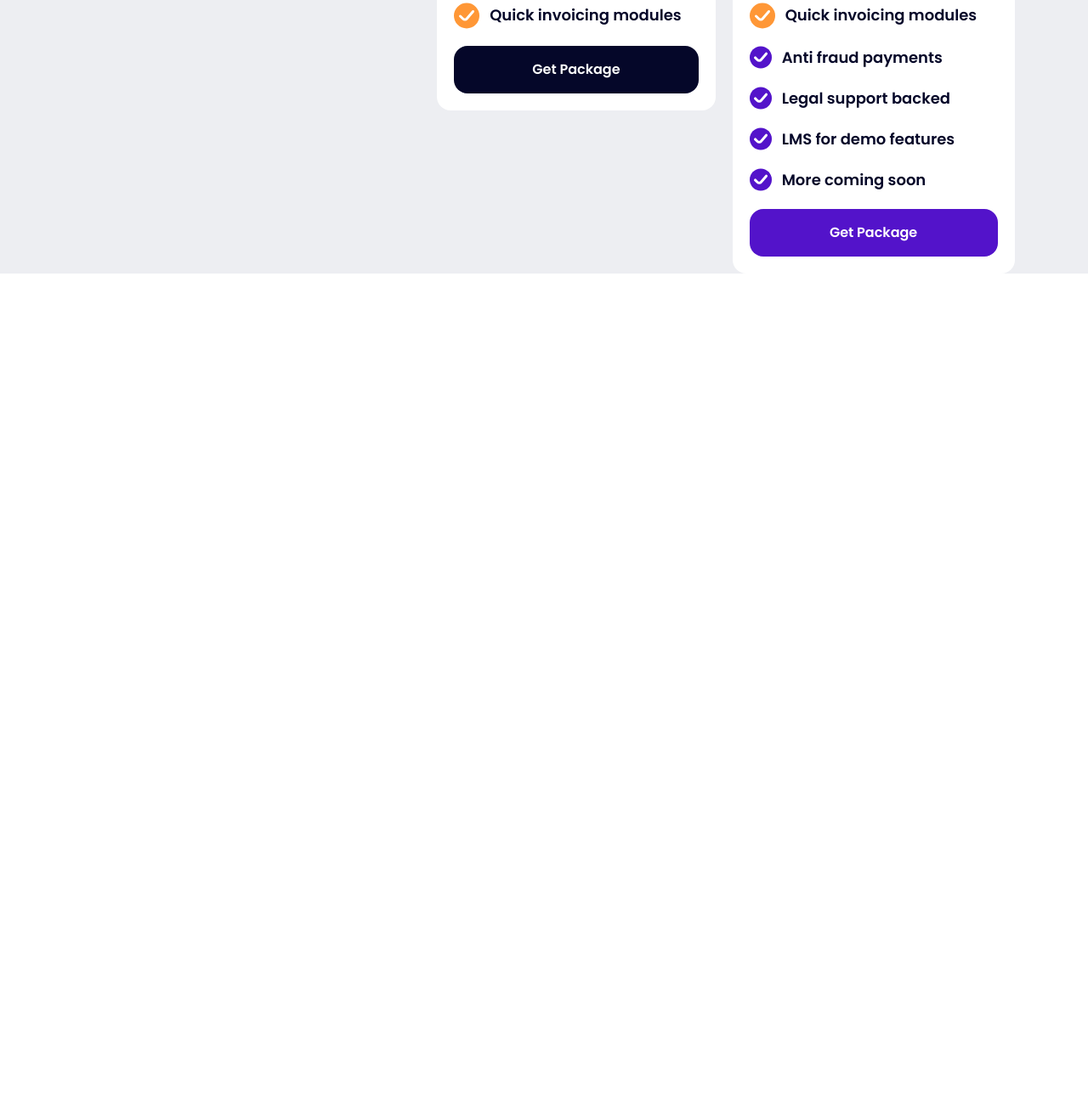
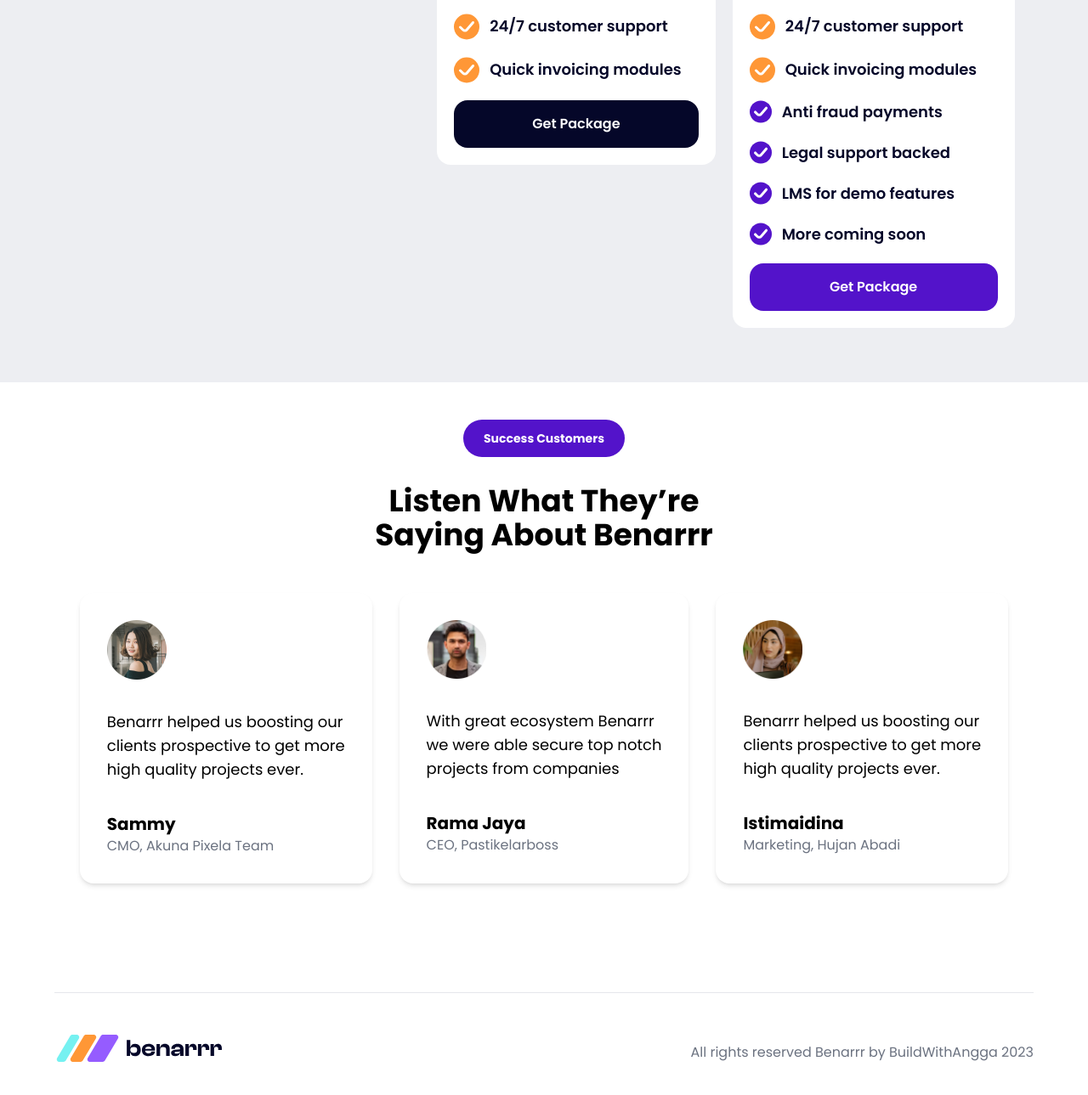
Before and after one commit to ardigiandi/Benarrr-app, a website: page src/index.html in a window 1280 px wide. Shown: the part 2971-4260 px from the top of the page at 85% size. Before the commit the page ends 3293 px from the top, so only its background shows below. Drawn offline with Linux system fonts and the light colour scheme.

Commit message:
add : finish

```diff
--- a/src/index.html
+++ b/src/index.html
@@ -3,7 +3,7 @@
   <head>
     <meta charset="UTF-8" />
     <meta name="viewport" content="width=device-width, initial-scale=1.0" />
-    <link rel="stylesheet" href="style/main.css" />
+    <link rel="stylesheet" href="./style/main.css" />
 
     <!-- Font Google -->
     <link rel="preconnect" href="https://fonts.googleapis.com" />
@@ -236,7 +236,7 @@
 
     <!-- Ini Main Hero 2 -->
     <section
-      class="max-w-6xl mx-auto flex flex-col lg:flex-row gap-x-16 gap-y-5 mt-16 px-8 lg:px-0"
+      class="max-w-6xl mx-auto flex flex-col lg:flex-row gap-x-16 gap-y-5 py-16 px-8 lg:px-0"
     >
       <img src="img/preview.png" alt="" class="w-[530px] mx-auto" />
 
@@ -306,8 +306,8 @@
 
     <!-- Ini Price -->
     <section class="bg-abu">
-      <div class="max-w-6xl mx-auto flex flex-col lg:flex-row gap-x-8 mt-16">
-        <div class="flex flex-col gap-y-6 mt-16 items-start px-12 lg:px-0">
+      <div class="max-w-6xl mx-auto flex flex-col lg:flex-row gap-x-8 py-16">
+        <div class="flex flex-col gap-y-6 items-start px-12 lg:px-0">
           <a
             href=""
             class="bg-hijau px-6 py-3 rounded-full text-hitam font-bold"
@@ -439,6 +439,72 @@
       </div>
     </section>
     <!-- Ini Akhir Price -->
+
+    <!-- Ini Testimoni -->
+    <section class="max-w-6xl mx-auto flex flex-col items-center mt-11">
+      <a
+        href=""
+        class="bg-ungu px-6 py-3 text-white text-sm font-bold rounded-full"
+        >Success Customers</a
+      >
+      <h1 class="text-4xl font-bold mt-8 text-center">
+        Listen What They’re <br />
+        Saying About Benarrr
+      </h1>
+
+      <div class="flex flex-wrap mt-12 gap-x-8 justify-center gap-y-5">
+        <div
+          class="flex flex-col items-start px-8 py-8 bg-white rounded-2xl shadow-md hover:shadow-2xl transition-all"
+        >
+          <img src="img/photo.png" alt="" class="w-[70px]" />
+          <h1 class="text-lg mt-9">
+            Benarrr helped us boosting our <br />
+            clients prospective to get more <br />
+            high quality projects ever.
+          </h1>
+          <h2 class="text-xl font-bold mt-9">Sammy</h2>
+          <p class="text-base text-gray-500">CMO, Akuna Pixela Team</p>
+        </div>
+
+        <div
+          class="flex flex-col items-start px-8 py-8 bg-white rounded-2xl shadow-md hover:shadow-2xl transition-all"
+        >
+          <img src="img/photo 2.png" alt="" class="w-[70px]" />
+          <h1 class="text-lg mt-9">
+            With great ecosystem Benarrr <br />
+            we were able secure top notch <br />
+            projects from companies
+          </h1>
+          <h2 class="text-xl font-bold mt-9">Rama Jaya</h2>
+          <p class="text-base text-gray-500">CEO, Pastikelarboss</p>
+        </div>
+
+        <div
+          class="flex flex-col items-start px-8 py-8 bg-white rounded-2xl shadow-md hover:shadow-2xl transition-all"
+        >
+          <img src="img/photo 3.png" alt="" class="w-[70px]" />
+          <h1 class="text-lg mt-9">
+            Benarrr helped us boosting our <br />
+            clients prospective to get more <br />
+            high quality projects ever.
+          </h1>
+          <h2 class="text-xl font-bold mt-9">Istimaidina</h2>
+          <p class="text-base text-gray-500">Marketing, Hujan Abadi</p>
+        </div>
+      </div>
+    </section>
+    <!-- Ini Akhir Testimoni -->
+
+    <!-- Ini Footer -->
+    <footer
+      class="max-w-6xl mx-auto flex flex-col lg:flex-row justify-between mt-32 mb-11 items-center gap-y-4 lg:items-end border-t border-solid"
+    >
+      <img src="img/logo.svg" alt="" class="mt-12" />
+      <h1 class="text-base text-gray-500">
+        All rights reserved Benarrr by BuildWithAngga 2023
+      </h1>
+    </footer>
+    <!-- Ini Akhir Footer -->
     <script src="./script/main.js"></script>
   </body>
 </html>
```
Also changed, not shown: src/img/photo 2.png (added), src/img/photo 3.png (added), src/img/photo.png (added), src/style/main.css.
